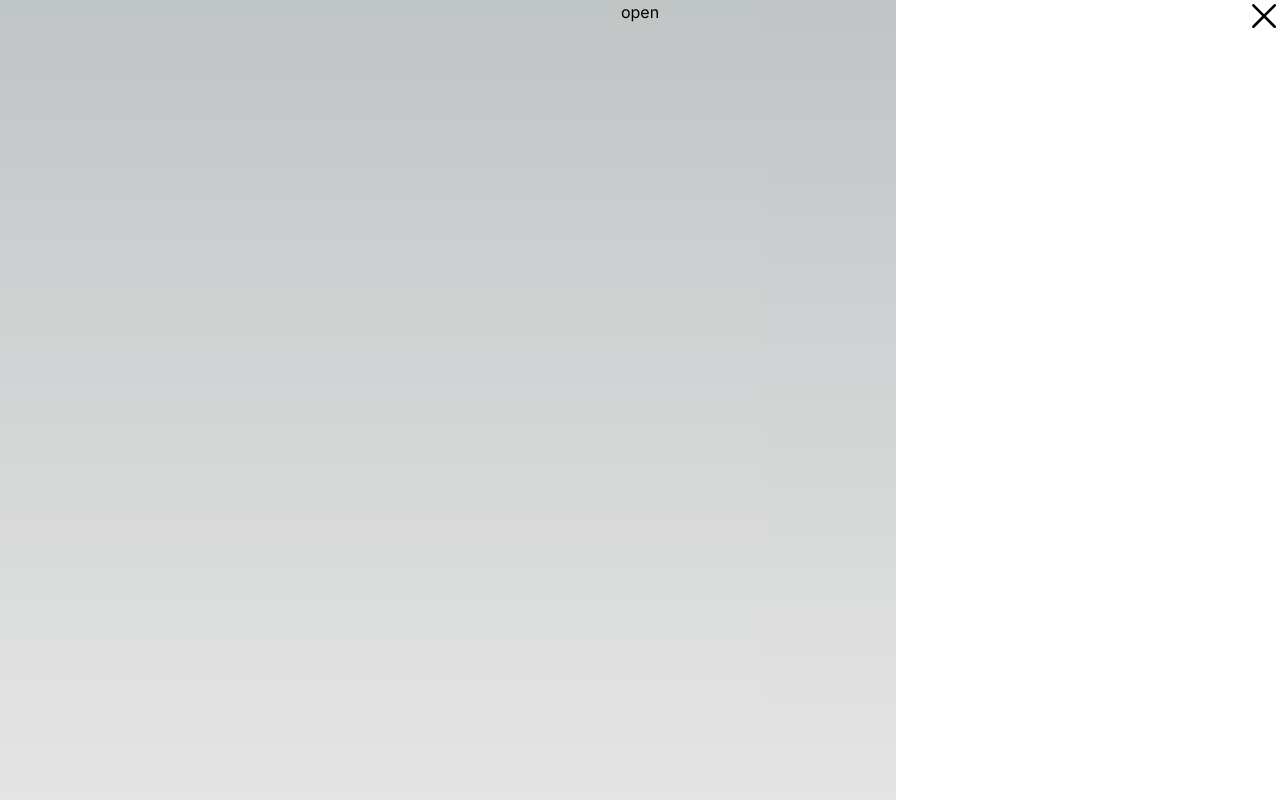
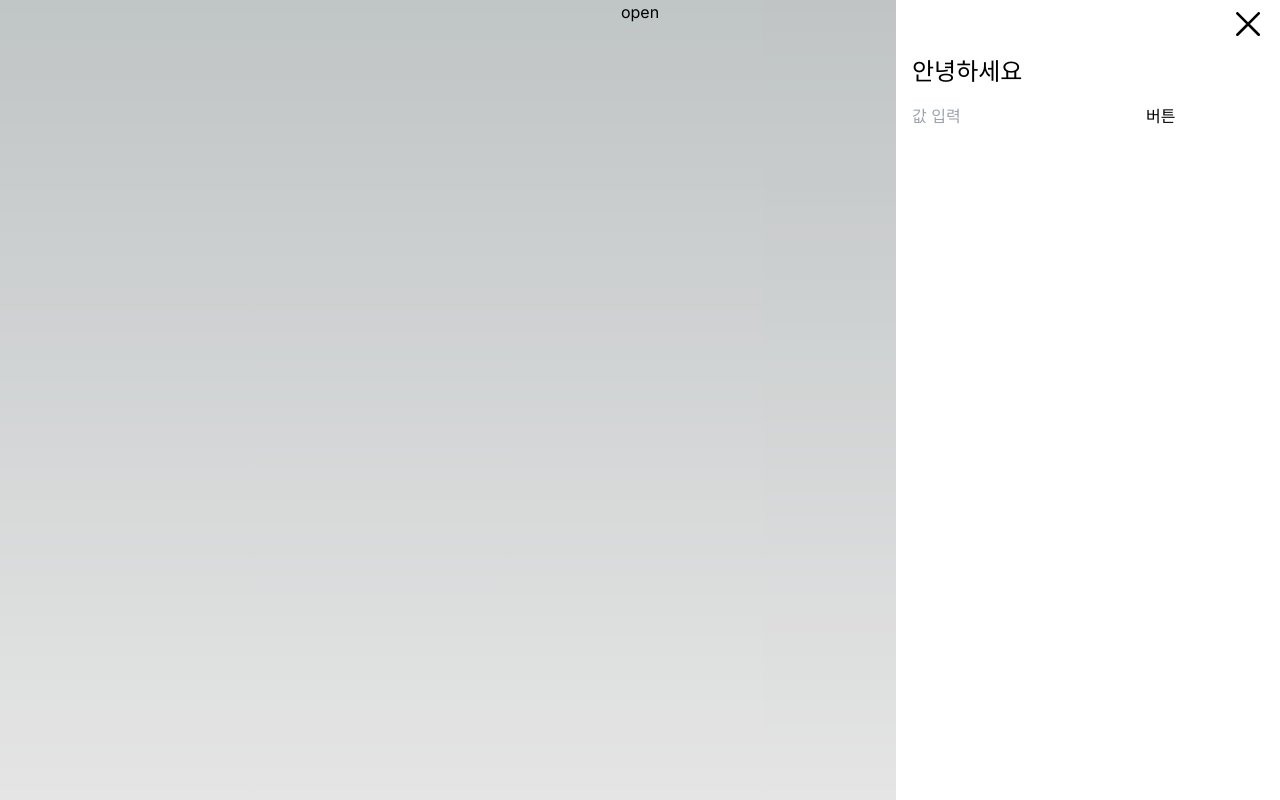
Before and after one commit to Knocking-42/Frontend, a Next.js app: page /test in a window 1280 px wide. Both pictures are taken after a click on the button "open". Built offline with nearby package versions, Linux system fonts and the light colour scheme.

Commit message:
feat: :lipstick: 드로어 닫기 버튼 디자인 약간 변경

```diff
--- a/src/_shared/components/Drawer/DrawerCloseButton.tsx
+++ b/src/_shared/components/Drawer/DrawerCloseButton.tsx
@@ -6,7 +6,7 @@ import { DrawerContext } from './DrawerContext';
 export const DrawerCloseButton = () => {
   const { onClose } = useContext(DrawerContext);
   return (
-    <div className='w-full flex flex-row items-center justify-end'>
+    <div className='px-4 py-2 w-full flex flex-row items-center justify-end'>
       <button
         type='button'
         onClick={onClose}
--- a/src/app/test/page.tsx
+++ b/src/app/test/page.tsx
@@ -2,7 +2,12 @@
 
 import { useState } from 'react';
 
-import { Drawer, DrawerCloseButton } from '@/_shared/components/Drawer';
+import {
+  Drawer,
+  DrawerCloseButton,
+  DrawerHeader,
+  DrawerSection,
+} from '@/_shared/components/Drawer';
 
 export default function Home() {
   const [isOpen, setIsOpen] = useState(false);
@@ -21,6 +26,14 @@ export default function Home() {
         onClose={() => setIsOpen(false)}
       >
         <DrawerCloseButton />
+        <DrawerHeader>안녕하세요</DrawerHeader>
+        <DrawerSection>
+          <input
+            type='text'
+            placeholder='값 입력'
+          />
+          <button type='button'>버튼</button>
+        </DrawerSection>
       </Drawer>
     </main>
   );
```
